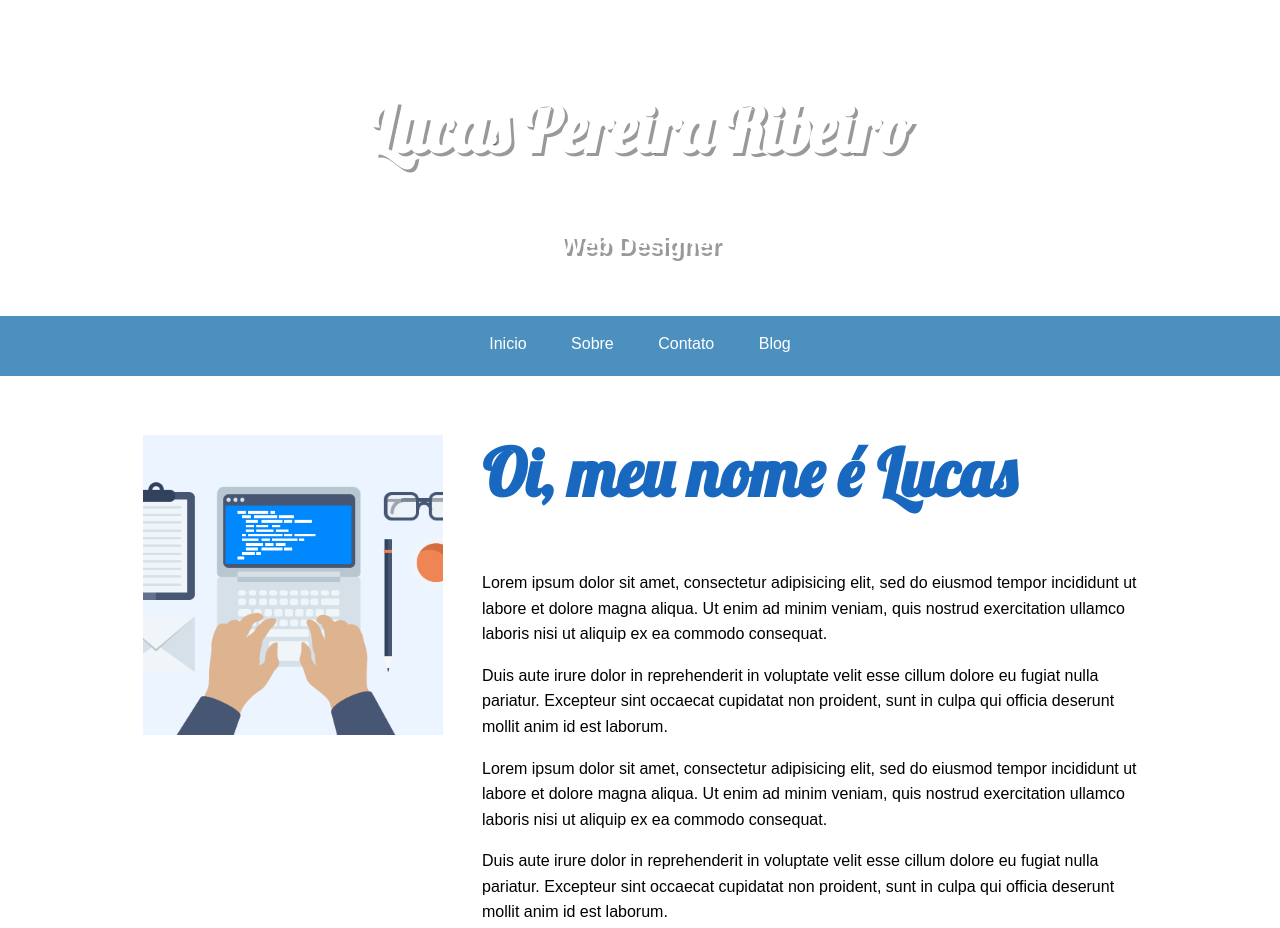
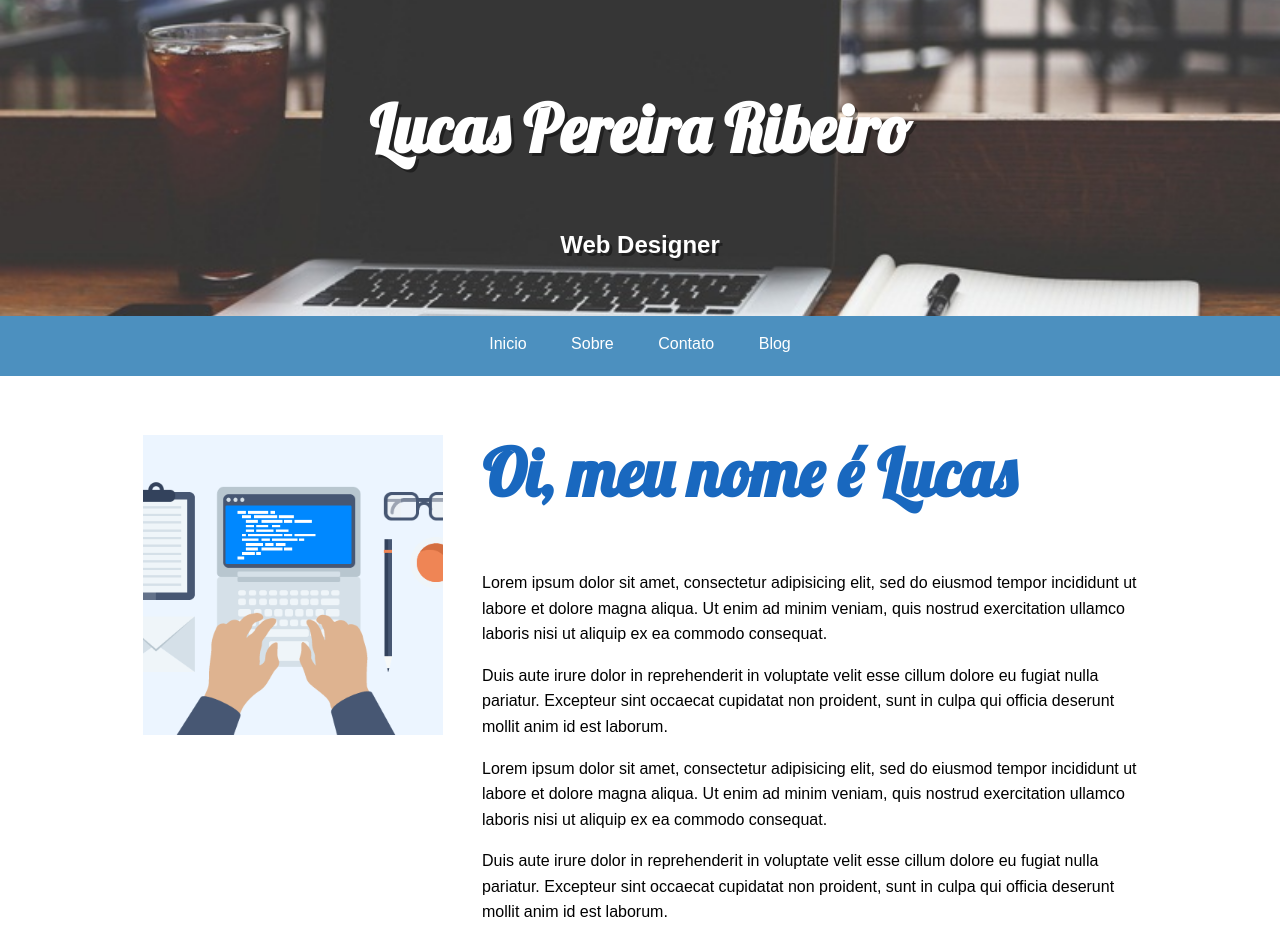
Before and after one commit to lucas-ribeiro16/lucas-ribeiro16.github.io, a website: page index.html in a window 1280 px wide. Shown: the top 928 px of the page. Drawn offline with nearby package versions, Linux system fonts and the light colour scheme.

Commit message:
Update index.html

```diff
--- a/index.html
+++ b/index.html
@@ -8,7 +8,7 @@
 		<title>Lucas Pereira Ribeiro</title>
 	</head>
 	<body>
-		<header class="site-header parallax-window" data-parallax="scroll" data-image-src="workspace9cortada.png">
+		<header class="site-header parallax-window" data-parallax="scroll" data-image-src="imagens/workspace9cortada.png">
 
 			<h1 class="title">Lucas Pereira Ribeiro</h1>
 			<h2 class="subtitle">Web Designer</h2>
```
